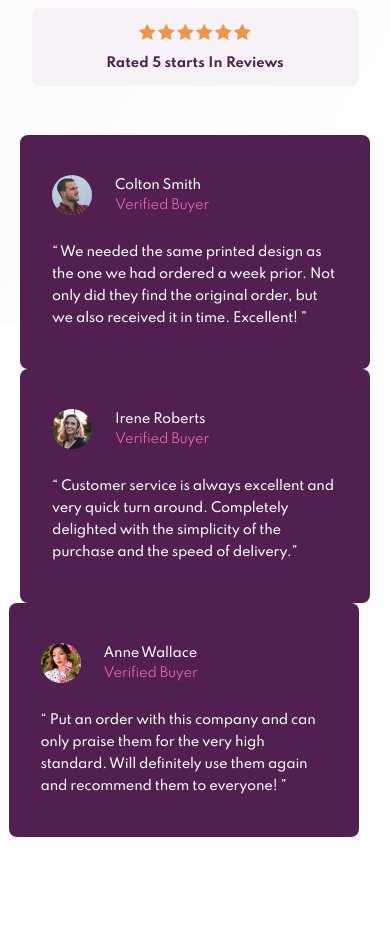
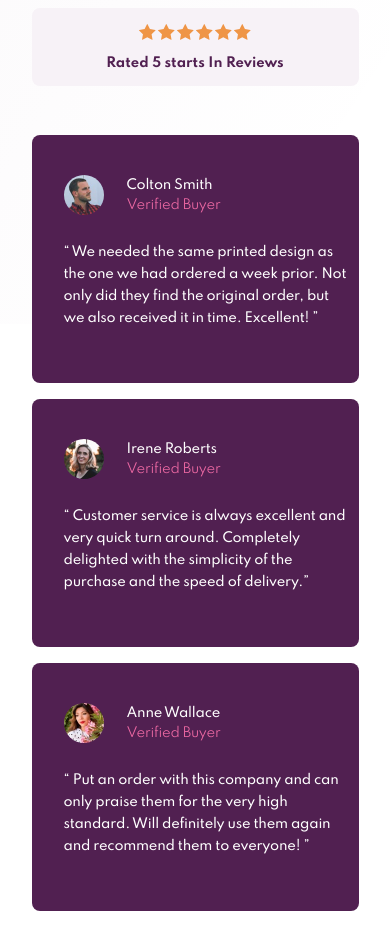
Before and after one commit to Dripcoding/front-end-mentor-social-proof, a website built with webpack: page src/index.html in a window 390 px wide. Shown: the part 520-1470 px from the top of the page. Before the commit the page ends 1437 px from the top, so only its background shows below. Built offline with nearby package versions, Linux system fonts and the light colour scheme; files whose address does not match are found by name.

Commit message:
add med media query to testimonial cards

```diff
--- a/src/styles/main.scss
+++ b/src/styles/main.scss
@@ -67,6 +67,18 @@ main {
 
 	@include mixins.screen("med", mixins.$breakpoint-med) {
 		@include mixins.flex(column, flex-start, center);
+
+		.heroSection__testimonialCardContainer:nth-child(1) {
+			margin-bottom: 16px;
+		}
+
+		.heroSection__testimonialCardContainer:nth-child(2) {
+			margin-bottom: 16px;
+		}
+
+		.heroSection__testimonialCardContainer:nth-child(3) {
+			align-self: center;
+		}
 	}
 }
 
@@ -236,6 +248,11 @@ main {
 		height: 88px;
 		width: 286px;
 	}
+
+	@include mixins.screen("med", mixins.$breakpoint-med) {
+		width: 327px;
+		height: 248px;
+	}
 }
 
 .heroSection__cardHeader {
```
